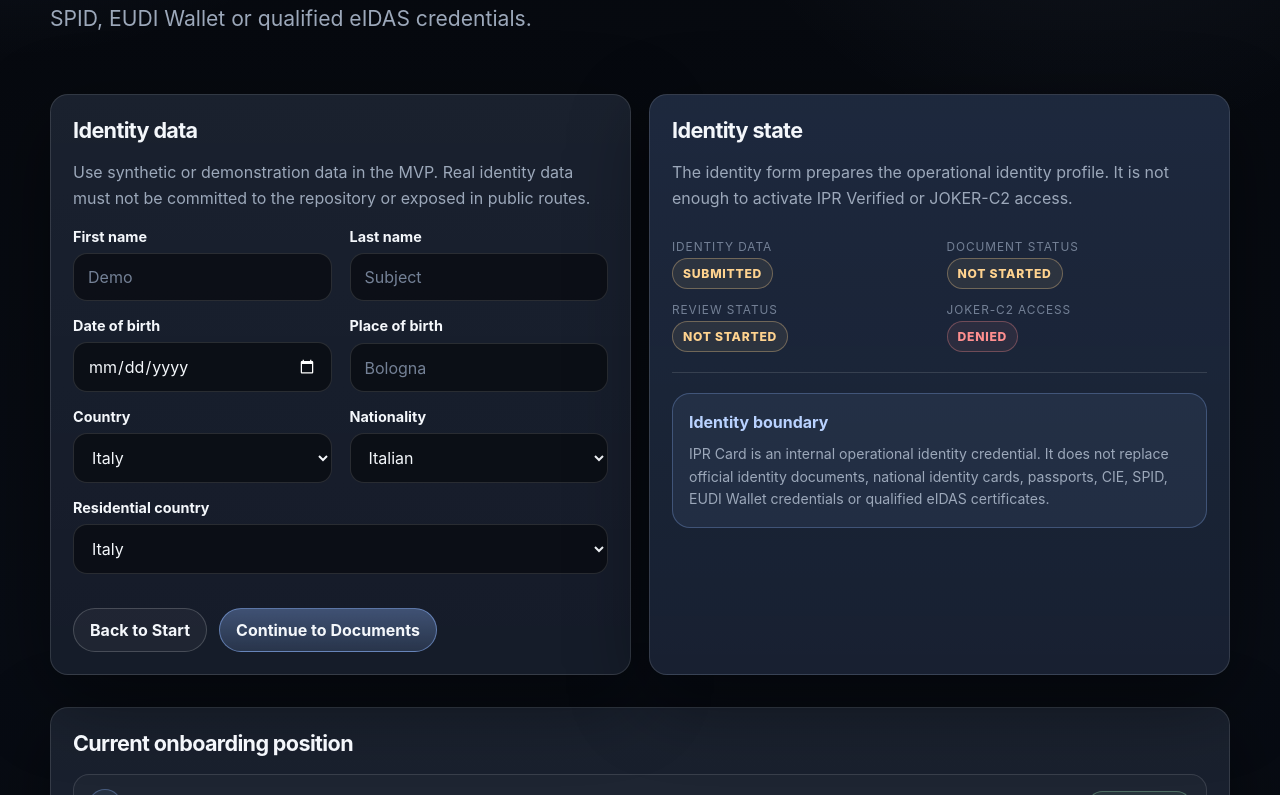
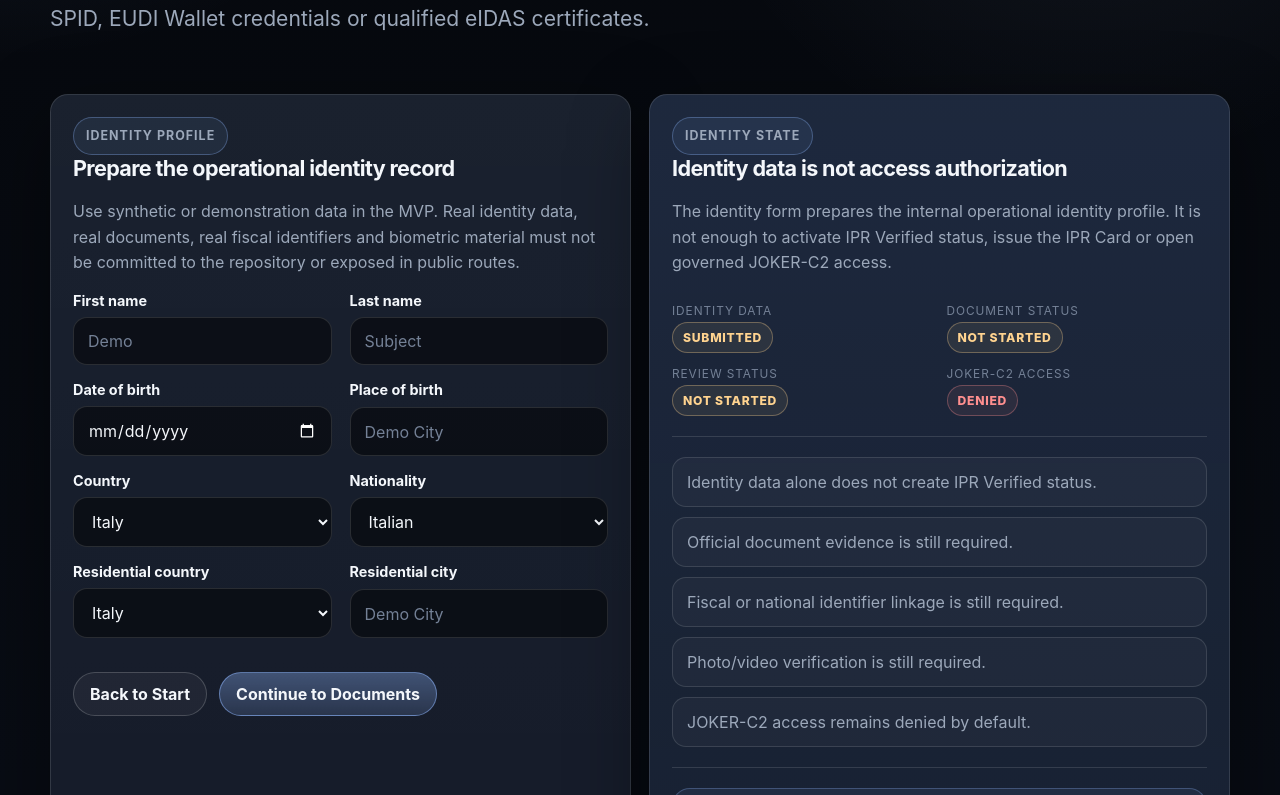
Before and after one commit to manuelcoletta1-source/hbce-ipr-onboarding-app, a Next.js app: page /onboarding/identity in a window 1280 px wide. Shown: the part 485-1280 px from the top of the page. Built offline with nearby package versions, Linux system fonts and the light colour scheme.

Commit message:
refactor(onboarding-identity): define operational identity data step

```diff
--- a/app/onboarding/identity/page.tsx
+++ b/app/onboarding/identity/page.tsx
@@ -5,6 +5,33 @@ import { LEGAL_BOUNDARY_TEXT, ROUTES } from "@/lib/constants";
 import { BoundaryNotice } from "@/components/BoundaryNotice";
 import { OnboardingStepper } from "@/components/OnboardingStepper";
 import { StatusBadge } from "@/components/StatusBadge";
+
+const IDENTITY_STATE_ITEMS = [
+  {
+    label: "Identity data",
+    status: "submitted"
+  },
+  {
+    label: "Document status",
+    status: "not_started"
+  },
+  {
+    label: "Review status",
+    status: "not_started"
+  },
+  {
+    label: "JOKER-C2 access",
+    status: "denied"
+  }
+] as const;
+
+const IDENTITY_BOUNDARIES = [
+  "Identity data alone does not create IPR Verified status.",
+  "Official document evidence is still required.",
+  "Fiscal or national identifier linkage is still required.",
+  "Photo/video verification is still required.",
+  "JOKER-C2 access remains denied by default."
+] as const;
 
 export default function OnboardingIdentityPage() {
   return (
@@ -16,20 +43,23 @@ export default function OnboardingIdentityPage() {
 
         <p className="hbce-lead">
           This step collects the minimum identity information required to build
-          the internal operational identity record. It does not issue public
-          identity, state identity, CIE, SPID, EUDI Wallet or qualified eIDAS
-          credentials.
+          the internal operational identity profile. It does not issue public
+          identity, state identity, CIE, SPID, EUDI Wallet credentials or
+          qualified eIDAS certificates.
         </p>
       </section>
 
       <section className="hbce-section">
         <div className="hbce-grid hbce-grid--2">
           <div className="hbce-card">
-            <h2>Identity data</h2>
+            <p className="hbce-kicker">Identity profile</p>
+            <h2>Prepare the operational identity record</h2>
+
             <p>
-              Use synthetic or demonstration data in the MVP. Real identity data
-              must not be committed to the repository or exposed in public
-              routes.
+              Use synthetic or demonstration data in the MVP. Real identity
+              data, real documents, real fiscal identifiers and biometric
+              material must not be committed to the repository or exposed in
+              public routes.
             </p>
 
             <form className="hbce-form">
@@ -39,6 +69,7 @@ export default function OnboardingIdentityPage() {
                     First name
                   </label>
                   <input
+                    autoComplete="given-name"
                     className="hbce-input"
                     id="first_name"
                     name="first_name"
@@ -52,6 +83,7 @@ export default function OnboardingIdentityPage() {
                     Last name
                   </label>
                   <input
+                    autoComplete="family-name"
                     className="hbce-input"
                     id="last_name"
                     name="last_name"
@@ -67,6 +99,7 @@ export default function OnboardingIdentityPage() {
                     Date of birth
                   </label>
                   <input
+                    autoComplete="bday"
                     className="hbce-input"
                     id="date_of_birth"
                     name="date_of_birth"
@@ -79,10 +112,11 @@ export default function OnboardingIdentityPage() {
                     Place of birth
                   </label>
                   <input
+                    autoComplete="off"
                     className="hbce-input"
                     id="place_of_birth"
                     name="place_of_birth"
-                    placeholder="Bologna"
+                    placeholder="Demo City"
                     type="text"
                   />
                 </div>
@@ -116,6 +150,7 @@ export default function OnboardingIdentityPage() {
                 </div>
               </div>
 
+              <div className="hbce-grid hbce-grid--2">
                 <div className="hbce-field">
                   <label className="hbce-label" htmlFor="residential_country">
                     Residential country
@@ -129,6 +164,21 @@ export default function OnboardingIdentityPage() {
                     <option value="EU">European Union jurisdiction</option>
                     <option value="OTHER">Other jurisdiction</option>
                   </select>
+                </div>
+
+                <div className="hbce-field">
+                  <label className="hbce-label" htmlFor="residential_city">
+                    Residential city
+                  </label>
+                  <input
+                    autoComplete="address-level2"
+                    className="hbce-input"
+                    id="residential_city"
+                    name="residential_city"
+                    placeholder="Demo City"
+                    type="text"
+                  />
+                </div>
               </div>
 
               <div className="hbce-actions">
@@ -147,41 +197,33 @@ export default function OnboardingIdentityPage() {
           </div>
 
           <div className="hbce-card hbce-card--soft">
-            <h2>Identity state</h2>
+            <p className="hbce-kicker">Identity state</p>
+            <h2>Identity data is not access authorization</h2>
+
             <p>
-              The identity form prepares the operational identity profile. It is
-              not enough to activate IPR Verified or JOKER-C2 access.
+              The identity form prepares the internal operational identity
+              profile. It is not enough to activate IPR Verified status, issue
+              the IPR Card or open governed JOKER-C2 access.
             </p>
 
             <div className="hbce-card-preview__meta">
-              <div className="hbce-meta">
-                <span className="hbce-meta__label">Identity data</span>
+              {IDENTITY_STATE_ITEMS.map((item) => (
+                <div className="hbce-meta" key={item.label}>
+                  <span className="hbce-meta__label">{item.label}</span>
                   <span className="hbce-meta__value">
-                  <StatusBadge status="submitted" />
+                    <StatusBadge status={item.status} />
                   </span>
                 </div>
-
-              <div className="hbce-meta">
-                <span className="hbce-meta__label">Document status</span>
-                <span className="hbce-meta__value">
-                  <StatusBadge status="not_started" />
-                </span>
+              ))}
             </div>
 
-              <div className="hbce-meta">
-                <span className="hbce-meta__label">Review status</span>
-                <span className="hbce-meta__value">
-                  <StatusBadge status="not_started" />
-                </span>
-              </div>
+            <div className="hbce-divider" />
 
-              <div className="hbce-meta">
-                <span className="hbce-meta__label">JOKER-C2 access</span>
-                <span className="hbce-meta__value">
-                  <StatusBadge status="denied" />
-                </span>
-              </div>
-            </div>
+            <ul className="hbce-list">
+              {IDENTITY_BOUNDARIES.map((boundary) => (
+                <li key={boundary}>{boundary}</li>
+              ))}
+            </ul>
 
             <div className="hbce-divider" />
 
```
Lines whose indentation alone changed are shown as unchanged.
